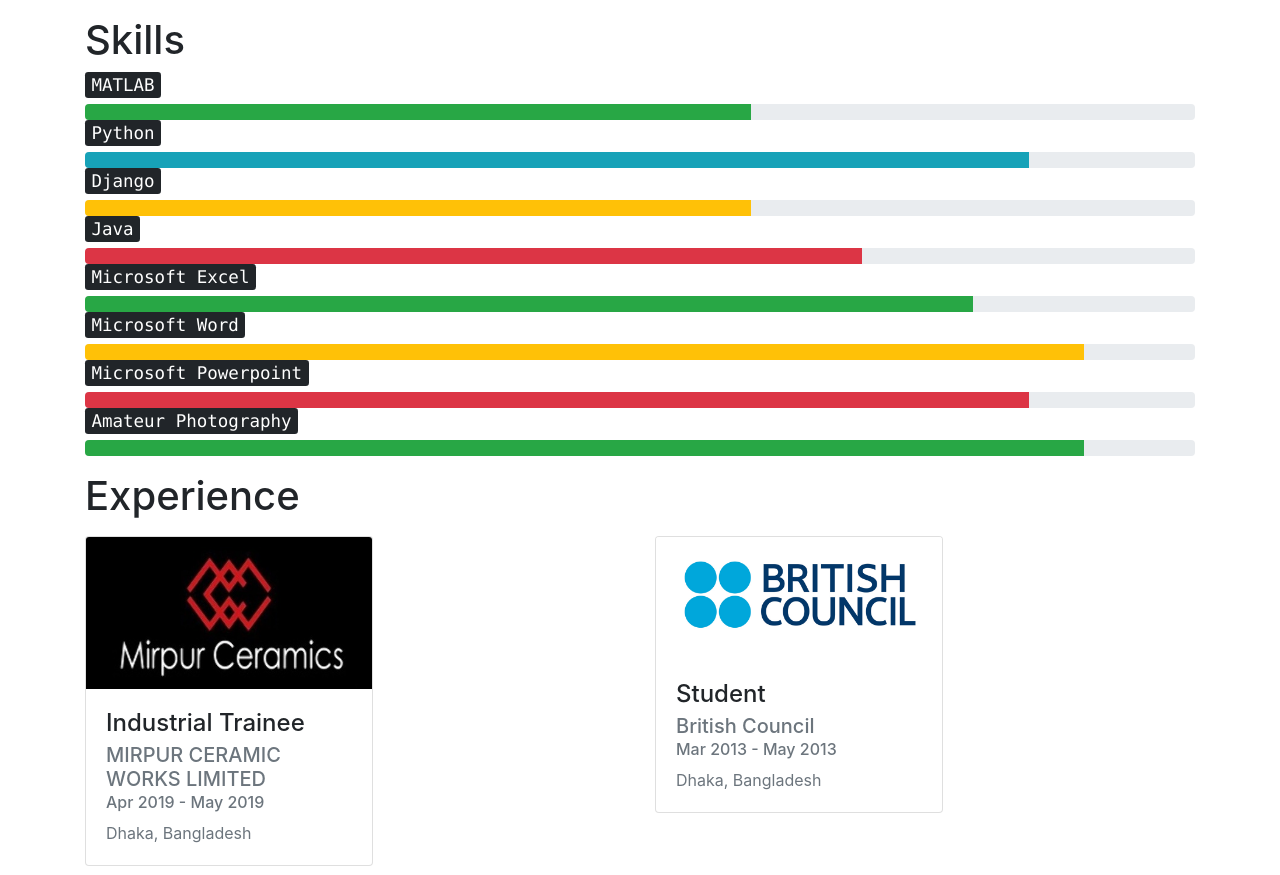
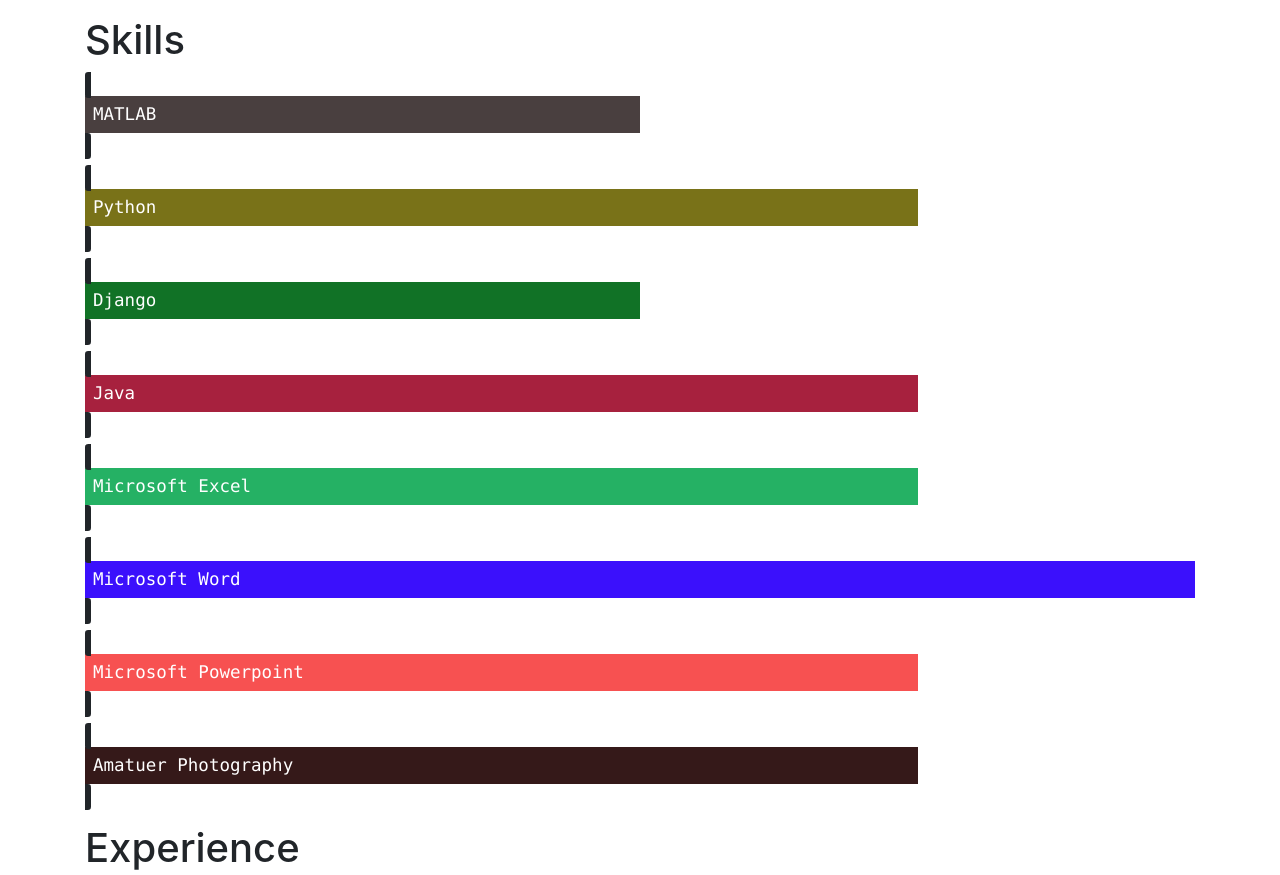
Before and after one commit to WreetSarker/WreetSarker.github.io, a plain HTML site: page about.html in a window 1280 px wide. Shown: the part 1080-1955 px from the top of the page. Drawn offline with nearby package versions, Linux system fonts and the light colour scheme.

Commit message:
updated about progress bar

```diff
--- a/about.html
+++ b/about.html
@@ -132,46 +132,22 @@
   </div>
   <div class="container my-3">
     <h1>Skills</h1>
-    <h5><kbd>MATLAB</kbd></h5>
-    <div class="progress">
-      <div class="progress-bar bg-success" role="progressbar" style="width: 60%" aria-valuenow="25" aria-valuemin="0"
-        aria-valuemax="100"></div>
-    </div>
-    <h5><kbd>Python</kbd></h5>
-    <div class="progress">
-      <div class="progress-bar bg-info" role="progressbar" style="width: 85%" aria-valuenow="50" aria-valuemin="0"
-        aria-valuemax="100"></div>
-    </div>
-    <h5><kbd>Django</kbd></h5>
-    <div class="progress">
-      <div class="progress-bar bg-warning" role="progressbar" style="width: 60%" aria-valuenow="75" aria-valuemin="0"
-        aria-valuemax="100"></div>
-    </div>
-    <h5><kbd>Java</kbd></h5>
-    <div class="progress">
-      <div class="progress-bar bg-danger" role="progressbar" style="width: 70%" aria-valuenow="75" aria-valuemin="0"
-        aria-valuemax="100"></div>
-    </div>
-    <h5><kbd>Microsoft Excel</kbd></h5>
-    <div class="progress">
-      <div class="progress-bar bg-success" role="progressbar" style="width: 80%" aria-valuenow="100" aria-valuemin="0"
-        aria-valuemax="100"></div>
-    </div>
-    <h5><kbd>Microsoft Word</kbd></h5>
-    <div class="progress">
-      <div class="progress-bar bg-warning" role="progressbar" style="width: 90%" aria-valuenow="100" aria-valuemin="0"
-        aria-valuemax="100"></div>
-    </div>
-    <h5><kbd>Microsoft Powerpoint</kbd></h5>
-    <div class="progress">
-      <div class="progress-bar bg-danger" role="progressbar" style="width: 85%" aria-valuenow="100" aria-valuemin="0"
-        aria-valuemax="100"></div>
-    </div>
-    <h5><kbd>Amateur Photography</kbd></h5>
-    <div class="progress">
-      <div class="progress-bar bg-success" role="progressbar" style="width: 90%" aria-valuenow="100" aria-valuemin="0"
-        aria-valuemax="100"></div>
-    </div>
+    <h5><kbd><div class="w-50 p-2" style="background-color: rgb(73, 63, 63);">MATLAB</div></kbd></h5>
+
+    <h5><kbd><div class="w-75 p-2" style="background-color: rgb(121, 114, 24);">Python</div></kbd></h5>
+
+    <h5><kbd><div class="w-50 p-2" style="background-color: rgb(17, 114, 38);">Django</div></kbd></h5>
+
+    <h5><kbd><div class="w-75 p-2" style="background-color: rgb(167, 33, 62);">Java</div></kbd></h5>
+
+    <h5><kbd><div class="w-75 p-2" style="background-color: rgb(37, 177, 100);">Microsoft Excel</div></kbd></h5>
+
+    <h5><kbd><div class="w-100 p-2" style="background-color: rgb(59, 16, 252);">Microsoft Word</div></kbd></h5>
+
+    <h5><kbd><div class="w-75 p-2" style="background-color: rgb(247, 81, 81);">Microsoft Powerpoint</div></kbd></h5>
+
+    <h5><kbd><div class="w-75 p-2" style="background-color: rgb(53, 25, 25);">Amatuer Photography</div></kbd></h5>
+
   </div>
 
 
```
